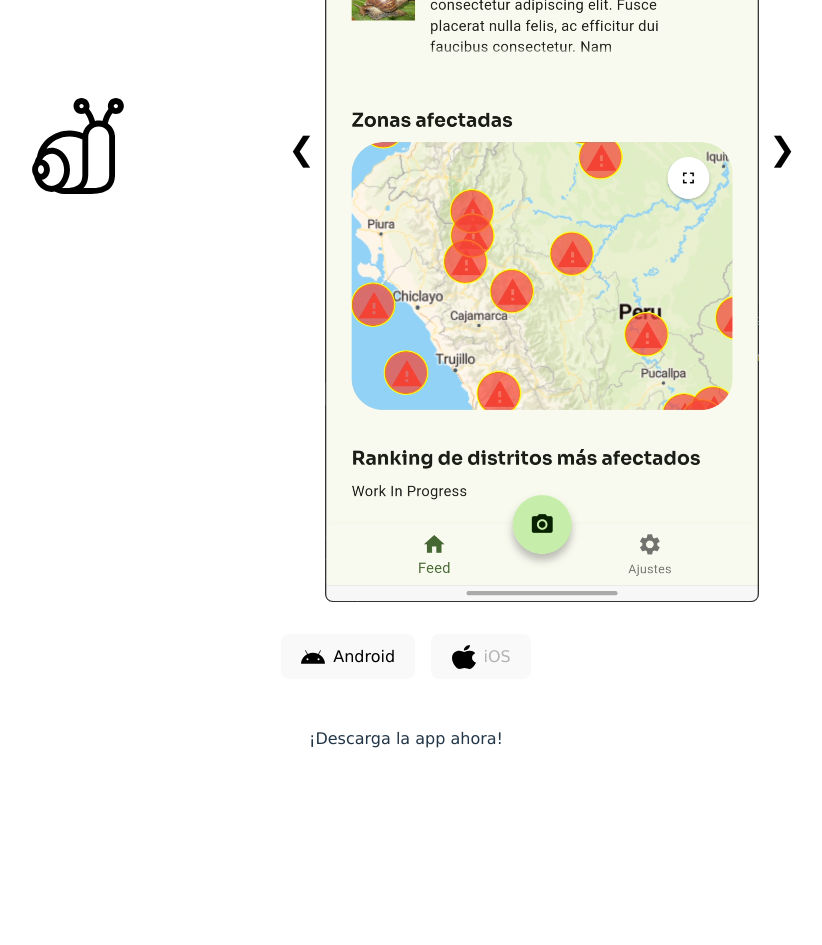
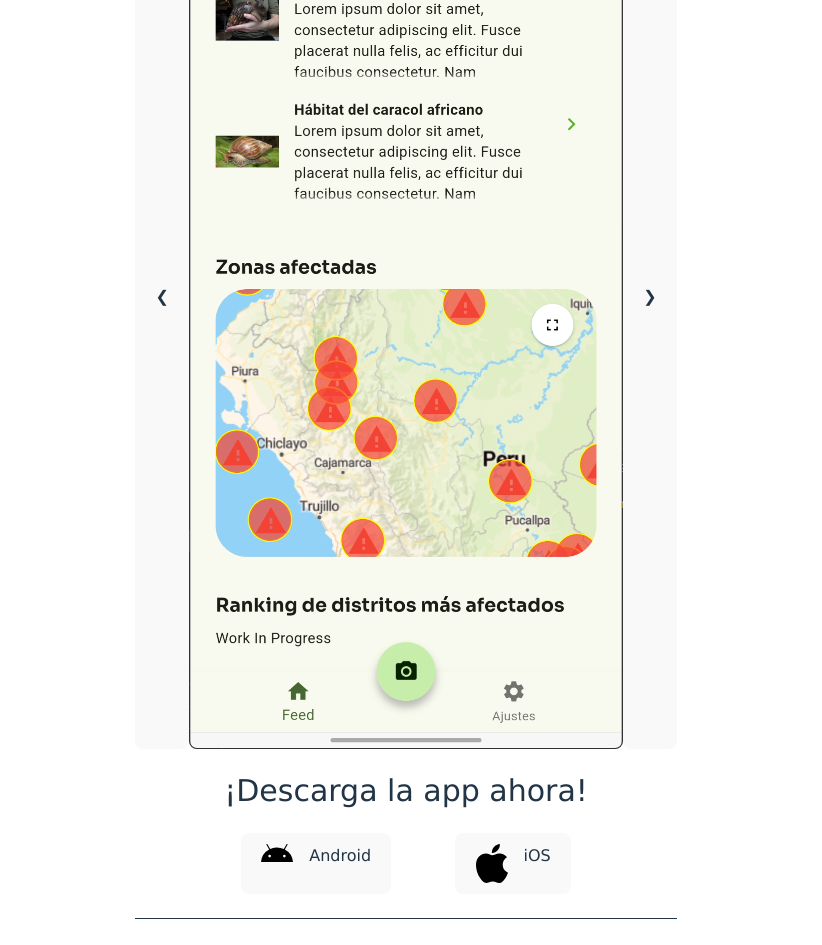
Before and after one commit to JesuFrancesco/lissachatina-web, a React (Vite) app: page / in a window 1280 px wide. Shown: the part 460-1405 px from the top of the page, without its empty margins (234-1056 px from the left). Before the commit the page ends 1259 px from the top, so only its background shows below. Built offline with nearby package versions, Linux system fonts and the light colour scheme.

Commit message:
style: estilos en pagina web

```diff
--- a/package.json
+++ b/package.json
@@ -15,6 +15,8 @@
   },
   "devDependencies": {
     "@eslint/js": "^9.21.0",
+    "@tailwindcss/vite": "^4.1.8",
+    "@types/node": "^22.15.29",
     "@types/react": "^19.0.10",
     "@types/react-dom": "^19.0.4",
     "@vitejs/plugin-react": "^4.3.4",
@@ -22,6 +24,7 @@
     "eslint-plugin-react-hooks": "^5.1.0",
     "eslint-plugin-react-refresh": "^0.4.19",
     "globals": "^15.15.0",
+    "tailwindcss": "^4.1.8",
     "typescript": "~5.7.2",
     "typescript-eslint": "^8.24.1",
     "vite": "^6.2.0"
--- a/src/App.tsx
+++ b/src/App.tsx
@@ -1,90 +1,53 @@
-import snailLogo from "/snail.svg";
+import "@/App.css";
 
-import androidLogo from "./assets/android.svg";
-import iosLogo from "./assets/apple.svg";
-
-import "./App.css";
-import ImageCarousel from "./shared/image-carousel";
-
-const DownloadButton = ({
-  title,
-  asset,
-  disabled,
-}: {
-  title: string;
-  asset: string;
-  disabled: boolean;
-}) => {
-  const handleDownload = () => {
-    const link = document.createElement("a");
-    link.href = asset;
-    link.click();
-  };
-
-  return (
-    <button
-      onClick={handleDownload}
-      disabled={disabled}
-      style={{ display: "flex", alignItems: "center", gap: "8px" }}
-    >
-      {title === "Android" ? (
-        <img src={androidLogo} alt="Android Logo" width={24} height={24} />
-      ) : (
-        <img src={iosLogo} alt="iOS Logo" width={24} height={24} />
-      )}
-      {title}
-    </button>
-  );
-};
+import DownloadButton from "@components/DownloadButton";
+import Hero from "@components/Hero";
+import ImageCarousel from "@components/ImageCarousel";
+import GithubLogo from "@/assets/github.svg";
 
 function App() {
   return (
-    <>
-      {/* Title */}
-      <h1>Lissachatina App</h1>
+    <div className="flex flex-col gap-6">
+      {/* Hero */}
+      <Hero />
 
-      {/* Logo */}
-      <div
-        style={{
-          display: "flex",
-          flexDirection: "row",
-          alignItems: "center",
-          gap: "8rem",
-        }}
-      >
+      {/* Carrusel */}
+      <ImageCarousel />
+
+      {/* CTA */}
+      <p className="text-3xl text-center">¡Descarga la app ahora!</p>
+      <div className="flex flex-row justify-center align-middle gap-16">
+        <DownloadButton
+          disabled={false}
+          title="Android"
+          asset="https://github.com/JesuFrancesco/lissachatina-web/releases/download/v0.2.1-build-51/app-release.apk"
+        />
+        <DownloadButton
+          disabled={true}
+          title="iOS"
+          asset="https://github.com/JesuFrancesco/lissachatina-web/releases/latest"
+        />
+      </div>
+
+      <hr />
+
+      {/* CTA 2 */}
+      <p className="text-3xl text-center">¡Visítanos en GitHub!</p>
+      <div className="w-full flex flex-col justify-center align-middle items-center gap-4">
         <a
           href="https://github.com/JesuFrancesco/lissachatina-web"
           target="_blank"
         >
-          <img src={snailLogo} className="logo" alt="Snail svg" height={32} />
+          <img
+            src={GithubLogo}
+            width={128}
+            height={128}
+            className="dark:invert"
+            alt="Github Logo"
+          />
         </a>
-        <ImageCarousel />
       </div>
-
-      {/* CTA */}
-      <div
-        className="card"
-        style={{
-          display: "flex",
-          flexDirection: "row",
-          gap: 16,
-          justifyContent: "center",
-          alignItems: "center",
-        }}
-      >
-        <DownloadButton
-          disabled={false}
-          title="Android"
-          asset="https://github.com/JesuFrancesco/lissachatina-web/releases/download/v0.2.0-build-44/app-release.apk"
-        />
-        <DownloadButton
-          disabled={true}
-          title="iOS"
-          asset="https://github.com/JesuFrancesco/lissachatina-web/releases/download/v0.2.0-build-44/ios_build.tar.gz"
-        />
-      </div>
-      <p>¡Descarga la app ahora!</p>
-    </>
+    </div>
   );
 }
 
--- /dev/null
+++ b/src/components/DownloadButton.tsx
@@ -0,0 +1,40 @@
+import { handleDownloadClient } from "@/utils/download";
+import androidLogo from "@/assets/android.svg";
+import iosLogo from "@/assets/apple.svg";
+
+export default function DownloadButton({
+  title,
+  asset,
+  disabled,
+}: {
+  title: string;
+  asset: string;
+  disabled: boolean;
+}) {
+  return (
+    <button
+      onClick={() => handleDownloadClient(asset)}
+      disabled={disabled}
+      className="font-bold flex align-middle gap-4 flex-row justify-center"
+    >
+      {title === "Android" ? (
+        <img
+          src={androidLogo}
+          className="dark:invert"
+          alt="Android Logo"
+          width={32}
+          height={32}
+        />
+      ) : (
+        <img
+          src={iosLogo}
+          className="dark:invert"
+          alt="iOS Logo"
+          width={32}
+          height={32}
+        />
+      )}
+      <div className="flex flex-col justify-center">{title}</div>
+    </button>
+  );
+}
--- /dev/null
+++ b/src/components/Hero.tsx
@@ -0,0 +1,15 @@
+import Logo from "./Logo";
+
+const Hero = () => {
+  return (
+    <div className="flex flex-col items-center justify-center gap-8 p-4">
+      {/* Title */}
+      <h1 className="font-bold">Lissachatina App</h1>
+
+      {/* Logo */}
+      <Logo />
+    </div>
+  );
+};
+
+export default Hero;
--- /dev/null
+++ b/src/components/ImageCarousel.tsx
@@ -0,0 +1,43 @@
+import { useState } from "react";
+
+import homeScreen from "@/assets/home_screen.png";
+import detectorScreen from "@/assets/detector_screen.png";
+import settingsScreen from "@/assets/settings_screen.png";
+
+const ImageCarousel = () => {
+  const screens = [homeScreen, detectorScreen, settingsScreen];
+
+  const [currentIndex, setCurrentIndex] = useState(0);
+
+  const handlePrev = () => {
+    setCurrentIndex((prev) => (prev === 0 ? screens.length - 1 : prev - 1));
+  };
+
+  const handleNext = () => {
+    setCurrentIndex((prev) => (prev === screens.length - 1 ? 0 : prev + 1));
+  };
+
+  return (
+    <div className="flex align-middle justify-center w-full max-w-2xl mx-auto relative">
+      <button
+        onClick={handlePrev}
+        className="bg-transparent border-none text-xl cursor-pointer p-5 z-2"
+      >
+        ❮
+      </button>
+      <img
+        src={screens[currentIndex]}
+        alt={`Slide ${currentIndex}`}
+        className="w-full h-auto rounded-lg transition-opacity duration-500 opacity-100"
+      />
+      <button
+        onClick={handleNext}
+        className="bg-transparent border-none text-xl cursor-pointer p-5 z-2"
+      >
+        ❯
+      </button>
+    </div>
+  );
+};
+
+export default ImageCarousel;
--- /dev/null
+++ b/src/components/Logo.tsx
@@ -0,0 +1,13 @@
+import snailLogo from "/snail.svg";
+
+const Logo = () => {
+  return (
+    <img
+      src={snailLogo}
+      className="w-32 hover:scale-110 transition-transform hover:duration-1000 hover:ease-in-out hover:-rotate-12 dark:invert"
+      alt="Lissachatina Logo"
+    />
+  );
+};
+
+export default Logo;
--- a/src/index.css
+++ b/src/index.css
@@ -1,3 +1,5 @@
+@import "tailwindcss";
+
 :root {
   font-family: Verdana, Geneva, Tahoma, sans-serif;
   line-height: 1.5;
--- a/src/shared/image-carousel.tsx
+++ /dev/null
@@ -1,66 +0,0 @@
-import { useState } from "react";
-
-import homeScreen from "../assets/home_screen.png";
-import detectorScreen from "../assets/detector_screen.png";
-import settingsScreen from "../assets/settings_screen.png";
-
-const ImageCarousel = () => {
-  const images = [homeScreen, detectorScreen, settingsScreen];
-
-  const [currentIndex, setCurrentIndex] = useState(0);
-
-  const goToPrevious = () => {
-    setCurrentIndex((prevIndex) =>
-      prevIndex === 0 ? images.length - 1 : prevIndex - 1
-    );
-  };
-
-  const goToNext = () => {
-    setCurrentIndex((prevIndex) =>
-      prevIndex === images.length - 1 ? 0 : prevIndex + 1
-    );
-  };
-
-  return (
-    <div style={styles.carouselContainer}>
-      <button onClick={goToPrevious} style={styles.button}>
-        ❮
-      </button>
-      <img
-        src={images[currentIndex]}
-        alt={`Slide ${currentIndex}`}
-        style={styles.image}
-      />
-      <button onClick={goToNext} style={styles.button}>
-        ❯
-      </button>
-    </div>
-  );
-};
-
-const styles: { [key: string]: React.CSSProperties } = {
-  carouselContainer: {
-    display: "flex",
-    alignItems: "center",
-    justifyContent: "center",
-    width: "100%",
-    maxWidth: "600px",
-    margin: "0 auto",
-    position: "relative",
-  },
-  image: {
-    width: "100%",
-    height: "auto",
-    borderRadius: "8px",
-  },
-  button: {
-    background: "none",
-    border: "none",
-    fontSize: "2rem",
-    cursor: "pointer",
-    padding: "10px",
-    zIndex: 2,
-  },
-};
-
-export default ImageCarousel;
--- /dev/null
+++ b/src/utils/download.ts
@@ -0,0 +1,5 @@
+export const handleDownloadClient = (asset: string) => {
+  const link = document.createElement("a");
+  link.href = asset;
+  link.click();
+};
--- a/vite.config.ts
+++ b/vite.config.ts
@@ -1,8 +1,18 @@
 import { defineConfig } from "vite";
+import tailwindcss from "@tailwindcss/vite";
 import react from "@vitejs/plugin-react";
+import path from 'path';
 
 // https://vite.dev/config/
 export default defineConfig({
-  plugins: [react()],
-  base: "https://jesufrancesco.github.io/lissachatina-web",
+  resolve: {
+    alias: {
+      "@": "/src",
+      '@assets': path.resolve(__dirname, './src/assets'),
+      '@components': path.resolve(__dirname, './src/components'),
+    },
+  },
+  plugins: [react(), tailwindcss()],
+  base: "/lissachatina-web/",
+
 });
```
Also changed, not shown: tsconfig.app.json (+8 -1 lines), src/assets/github.svg (added), 1 other file (tests, documents, lock files or other folders).
